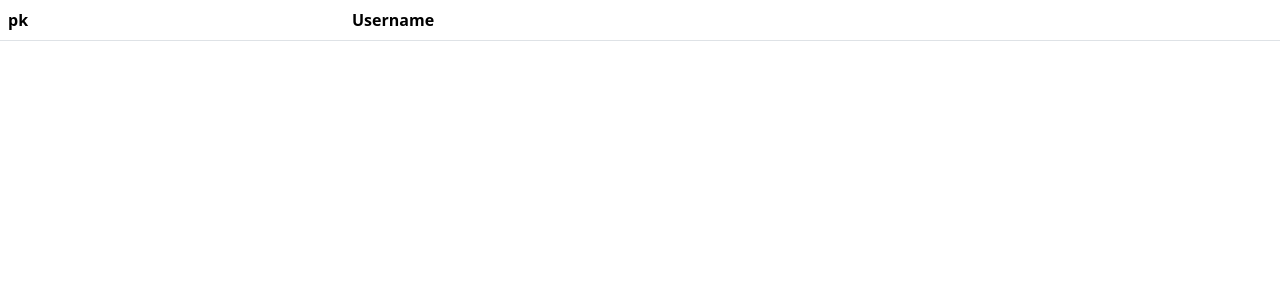
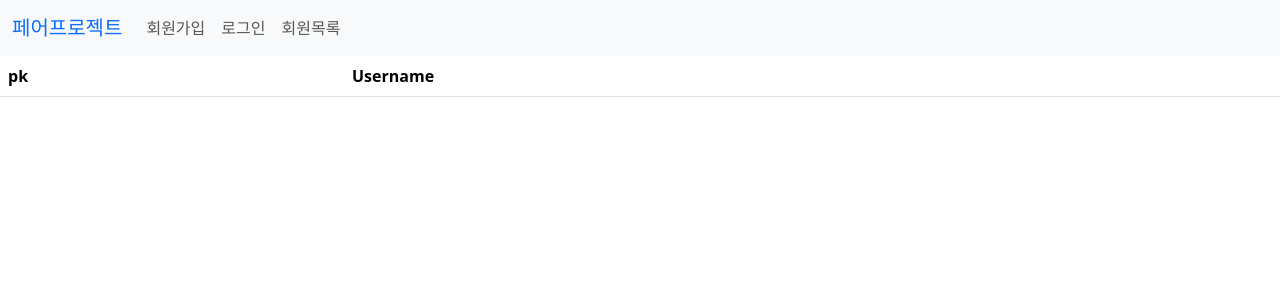
Before and after one commit to yoosoonil/Signup-Login_project, a Django app: page /accounts/ in a window 1280 px wide. Shown: the top 300 px of the page. Run offline with Django 3.2, Linux system fonts and the light colour scheme; lists and menus that the app fills with data are empty; some libraries are stand-ins or nearby versions.

Commit message:
Add navbar complete

```diff
--- a/config/templates/base.html
+++ b/config/templates/base.html
@@ -10,6 +10,37 @@
   {% bootstrap_javascript %}
 </head>
 <body>
+  <nav class="navbar navbar-expand-lg bg-light">
+    <div class="container-fluid">
+      <a class="navbar-brand text-primary text-bold" href="#">페어프로젝트</a>
+      <button class="navbar-toggler" type="button" data-bs-toggle="collapse" data-bs-target="#navbarSupportedContent" aria-controls="navbarSupportedContent" aria-expanded="false" aria-label="Toggle navigation">
+        <span class="navbar-toggler-icon"></span>
+      </button>
+
+      <div class="collapse navbar-collapse" id="navbarSupportedContent">
+        <ul class="navbar-nav me-auto mb-2 mb-lg-0">
+          {% if request.user.is_authenticated %}
+          <li class="nav-item">
+            <a class="nav-link text-black" href="{% url 'accounts:detail' user.pk %}">{{ request.user }}</a>
+          </li>
+          <li class="nav-item">
+            <a class="nav-link" href="{% url 'accounts:logout' %}">로그아웃</a>
+          </li>
+          {% else %}
+          <li class="nav-item">
+            <a class="nav-link" href="{% url 'accounts:signup' %}">회원가입</a>
+          </li>
+          <li class="nav-item">
+            <a class="nav-link" href="{% url 'accounts:login' %}">로그인</a>
+          </li>
+          {% endif %}
+          <li class="nav-item">
+            <a class="nav-link" href="{% url 'accounts:index' %}">회원목록</a>
+          </li>
+        </ul>
+      </div>
+    </div>
+  </nav>
 {% block body %}
 
 
```
